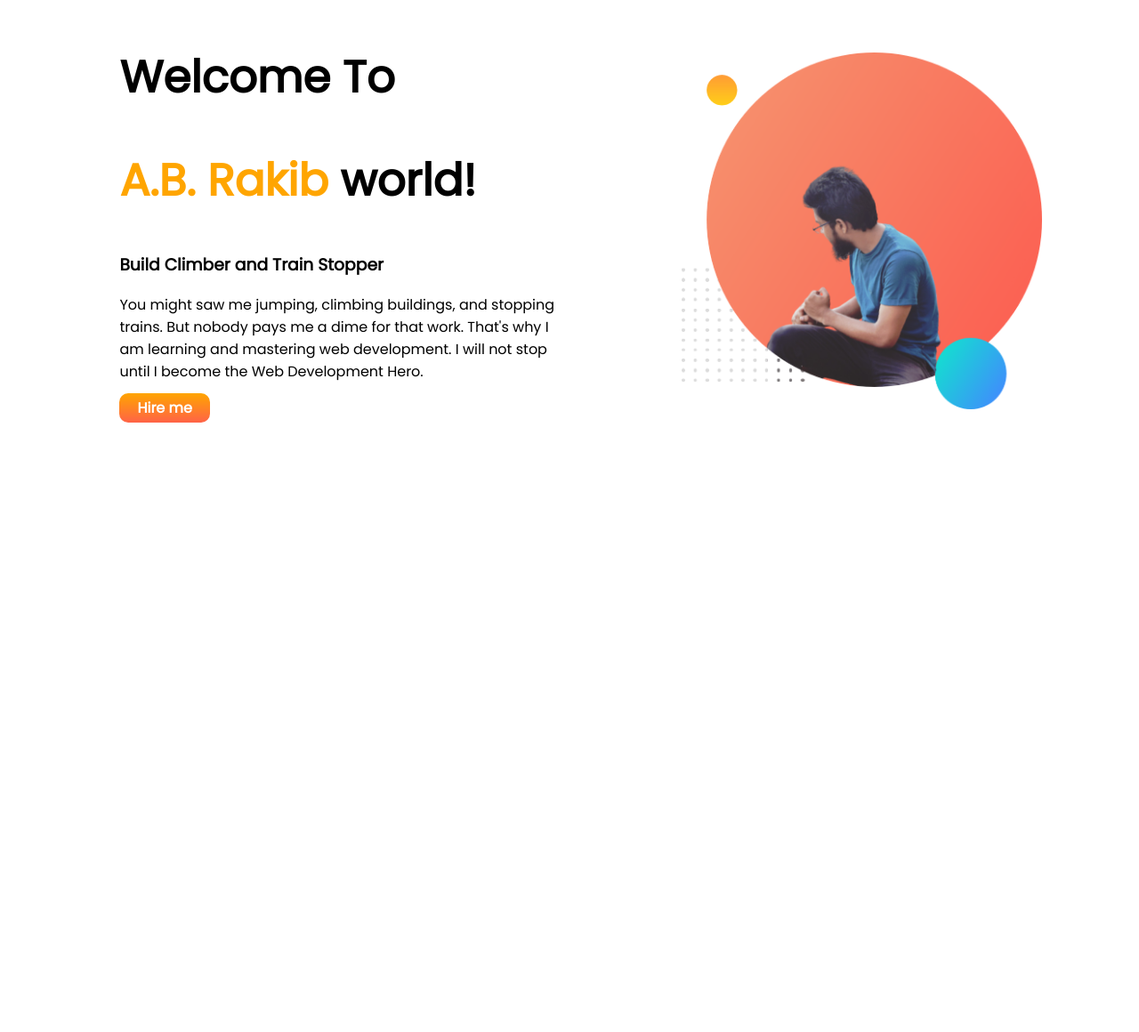
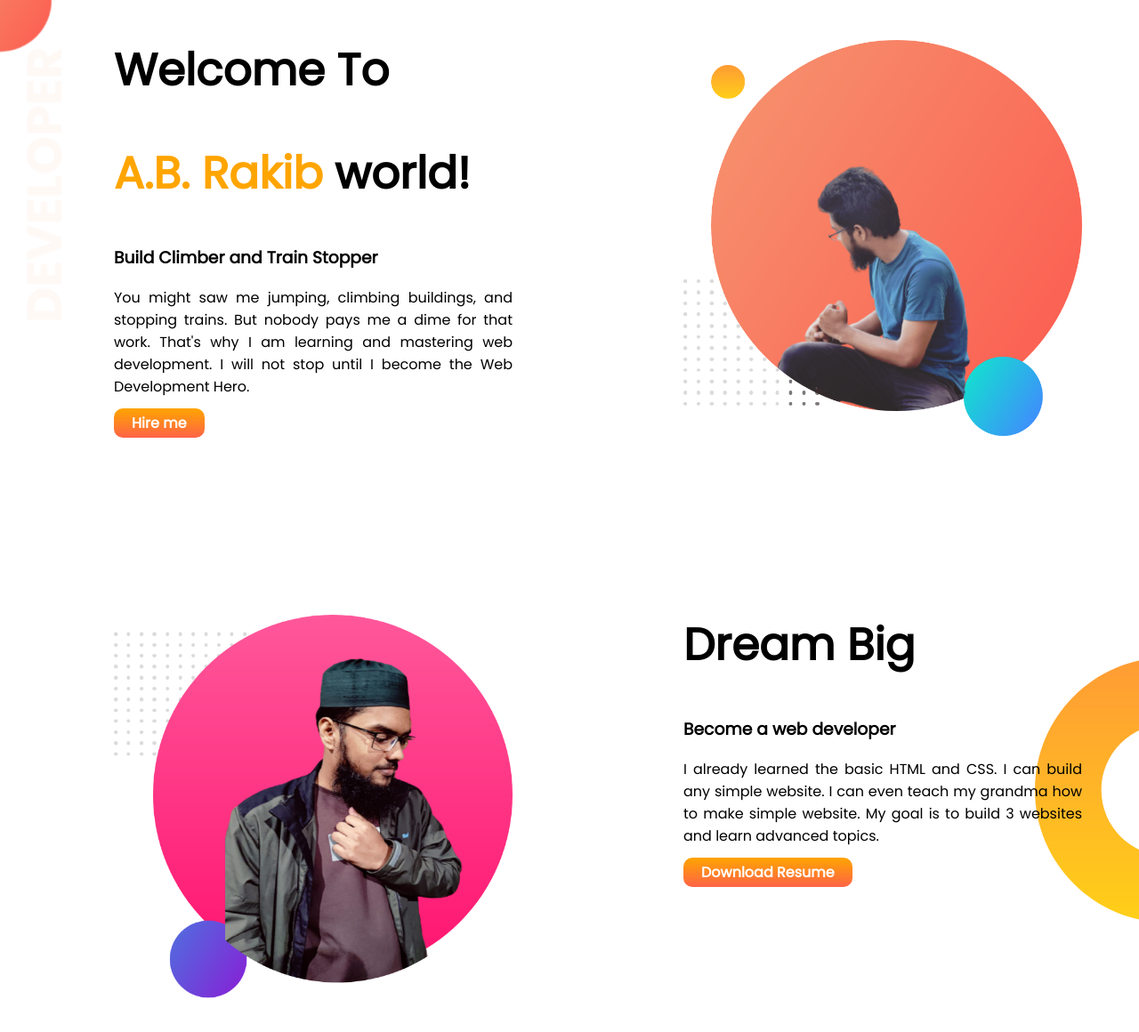
Before and after one commit to abrakib942/developer-portfolio, a plain HTML site: page index.html in a window 1280 px wide. Shown: the whole page at 89% size. Before the commit the page ends 800 px from the top, so only its background shows below. Drawn offline with Linux system fonts and the light colour scheme.

Commit message:
two section completed

```diff
--- a/index.html
+++ b/index.html
@@ -12,7 +12,7 @@
 
 </head>
 <body>
-    <section>
+    <section class="top-banner">
         <div class="half-width">
             <h1>Welcome To</h1>
             <h1><span class="orange-color">A.B. Rakib</span> world!</h1>
@@ -23,8 +23,18 @@
         <div class="half-width">
             <img src="my-bg.png" alt="">
         </div>
+    </section>
 
-
+    <section class="dream-big">
+        <div class="half-width">
+            <img src="my-bg2.png" alt="">
+        </div>
+        <div class="half-width">
+            <h1>Dream Big</h1>
+            <h3>Become a web developer</h3>
+            <p>I already learned the basic HTML and CSS. I can build any simple website. I can even teach my grandma how to make simple website. My goal is to build 3 websites and learn advanced topics.</p>
+            <a target="_blank" class="link-button" href="https://www.linkedin.com/in/a-b-rakib-aa7b76207/">Download Resume</a>
+        </div>
     </section>
 </body>
 </html>
--- a/style.css
+++ b/style.css
@@ -1,5 +1,6 @@
 body{
     font-family: 'Poppins', sans-serif;
+    margin: 0;
 }
 h1{
     font-size: 50px;
@@ -9,14 +10,18 @@ h1{
 }
 section{
     display: flex;
+    margin-bottom: 150px;
+
 
 }
 .half-width{
     width: 50%;
     padding-left: 10%;
+    padding-right: 5%;
+    text-align: justify;
 }
 .half-width img{
-    width: 80%;
+    width: 100%;
     padding-top: 10%;
 }
 .link-button{
@@ -27,3 +32,12 @@ section{
     font-weight: 700;
     color: white;
 }
+.top-banner{
+    background-image: url(images/top-banner.png);
+    background-repeat: no-repeat;
+}
+.dream-big{
+    background-image: url(images/dream-bg.png);
+    background-repeat: no-repeat;
+    background-position: right;
+}
```
Also changed, not shown: images/dream-bg.png (added), images/exp-bg.png (added), images/jhankar.png (added), images/jhankar2.png (added), images/my-bg.png (added), images/my-bg2.png (added), images/top-banner.png (added).
